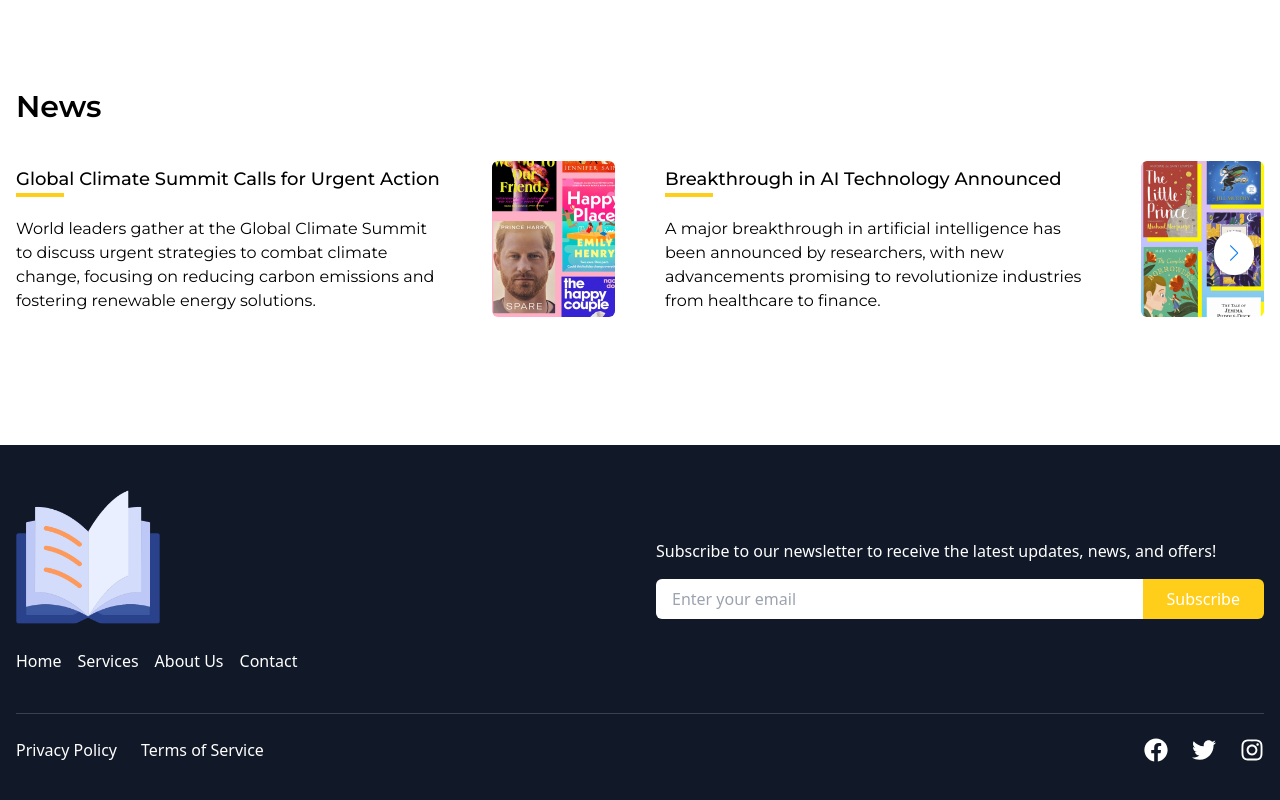
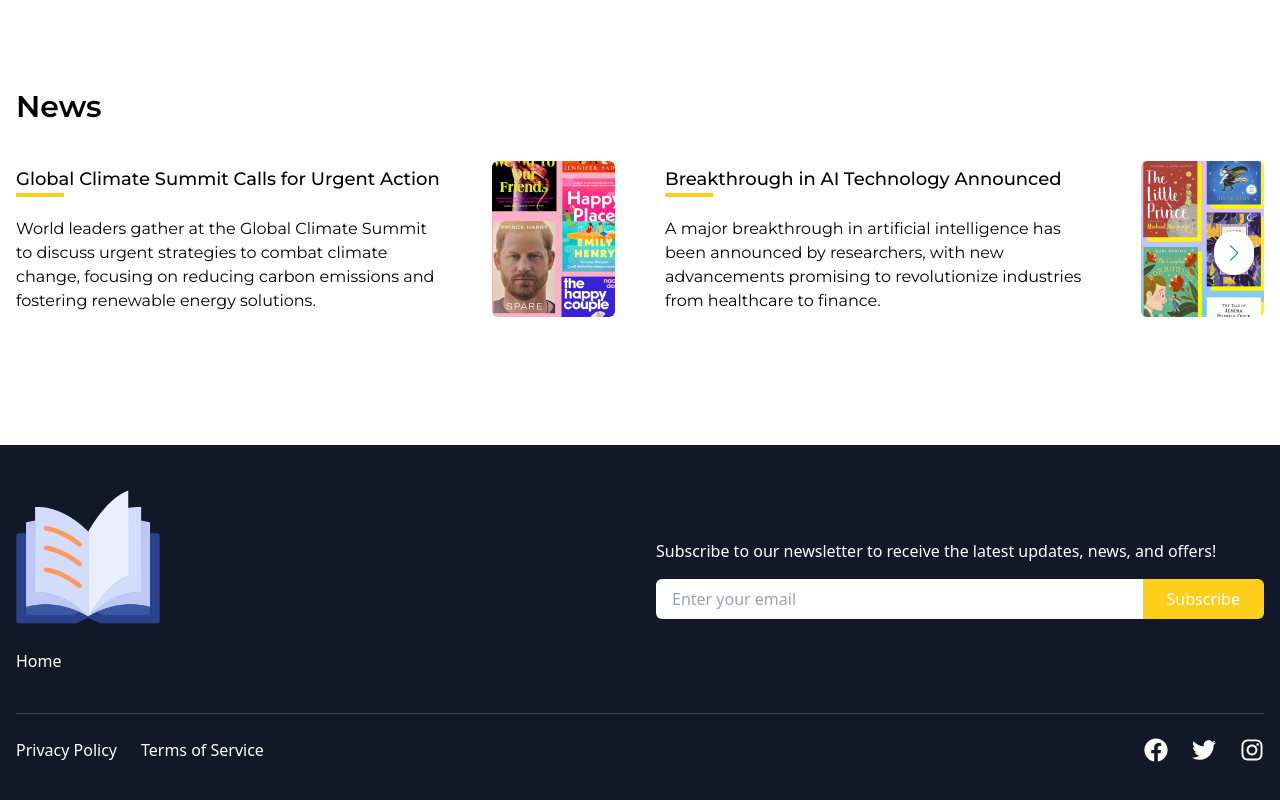
Before and after one commit to Edema-wxd/bookstore, a React (Vite) app in the folder frontend/: page / in a window 1280 px wide. Shown: the part 985-1785 px from the top of the page. Built offline with nearby package versions, Linux system fonts and the light colour scheme; no server answers.

Commit message:
updated footer

```diff
--- a/frontend/src/components/Footer.jsx
+++ b/frontend/src/components/Footer.jsx
@@ -27,21 +27,6 @@ const Footer = () => {
             <li>
               <a href="#home" className="hover:text-primary">
                 Home
-              </a>
-            </li>
-            <li>
-              <a href="#services" className="hover:text-primary">
-                Services
-              </a>
-            </li>
-            <li>
-              <a href="#about" className="hover:text-primary">
-                About Us
-              </a>
-            </li>
-            <li>
-              <a href="#contact" className="hover:text-primary">
-                Contact
               </a>
             </li>
           </ul>
```
